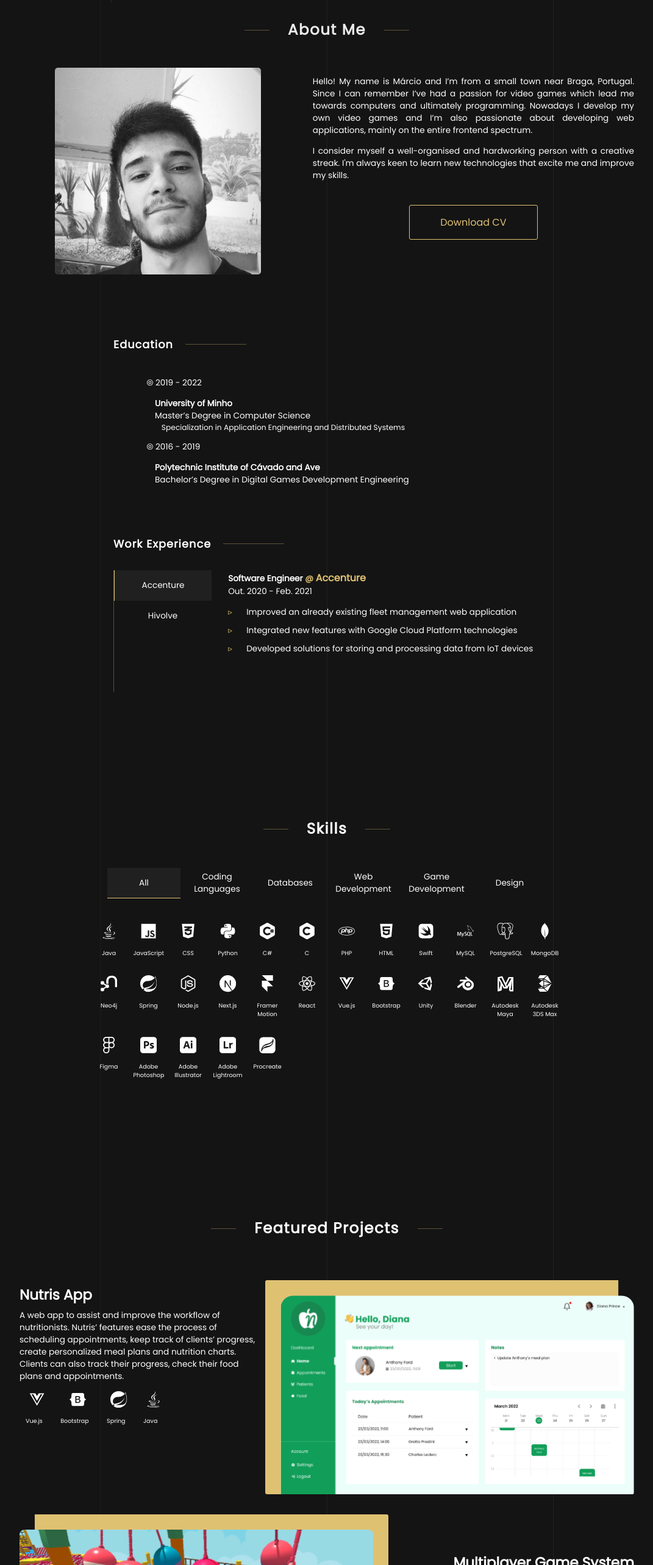
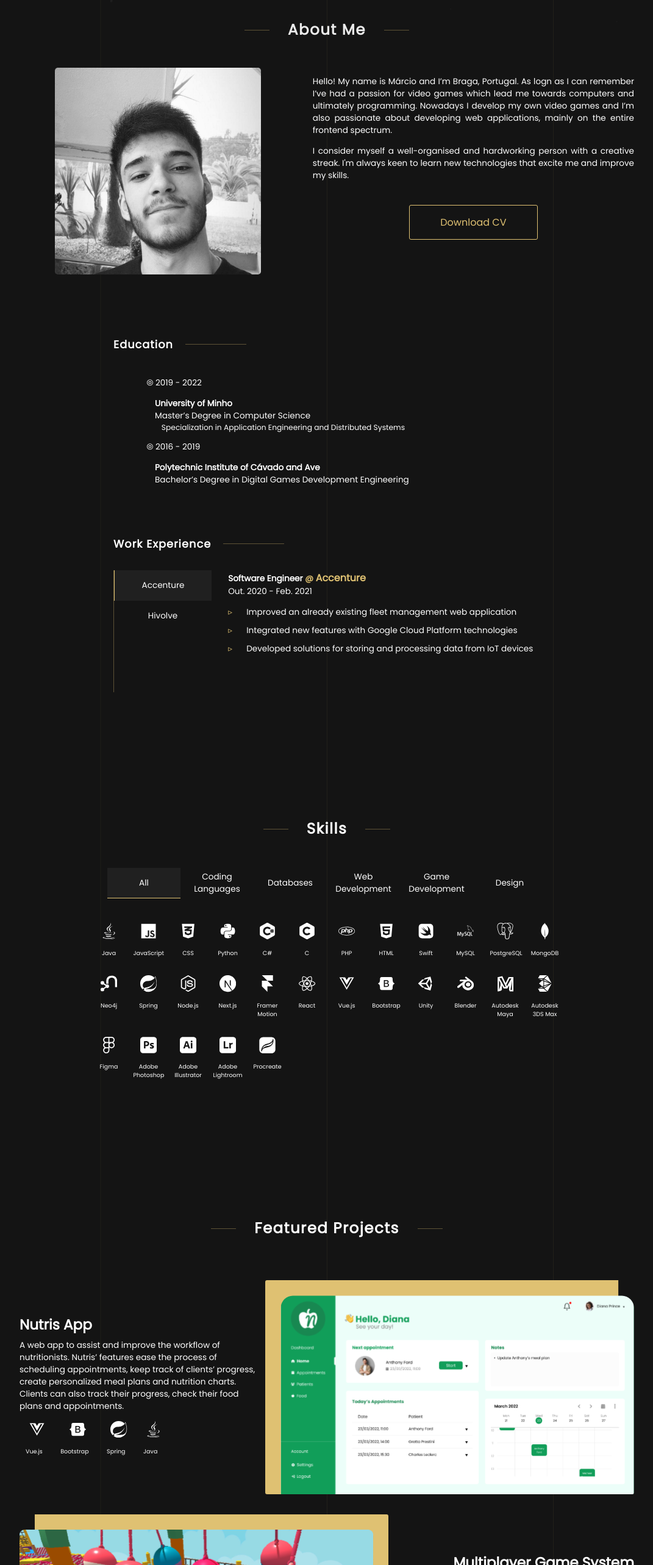
Before and after one commit to marsRocha/marsRocha.github.io, a Next.js app: page / in a window 1280 px wide. Shown: the part 920-3486 px from the top of the page at 61% size, without its empty margins (104-1175 px from the left). Built offline with nearby package versions, Linux system fonts and the light colour scheme.

Commit message:
changed about-me info

```diff
--- a/data.json
+++ b/data.json
@@ -10,7 +10,7 @@
     "about": {
         "profilePic": "me.png",
         "bio": [
-            "Hello! My name is Márcio and I’m from a small town near Braga, Portugal. Since I can remember I’ve had a passion for video games which lead me towards computers and ultimately programming. Nowadays I develop my own video games and I’m also passionate about developing web applications, mainly on the entire frontend spectrum.",
+            "Hello! My name is Márcio and I’m Braga, Portugal. As logn as I can remember I’ve had a passion for video games which lead me towards computers and ultimately programming. Nowadays I develop my own video games and I’m also passionate about developing web applications, mainly on the entire frontend spectrum.",
             "I consider myself a well-organised and hardworking person with a creative streak. I'm always keen to learn new technologies that excite me and improve my skills."
         ],
         "resumedownload": "https://raw.githubusercontent.com/marsRocha/marsRocha.github.io/master/cv_marcio_rocha.pdf",
--- a/styles/globals.scss
+++ b/styles/globals.scss
@@ -825,7 +825,8 @@ h3 {
   }
 
   .big-version {
-    display: unset;
+    display: grid;
+    place-content: center;
   }
 
   .skills_container{
@@ -1083,8 +1084,6 @@ h3 {
     color: #DFC172;
     margin-top: 0;
     margin-bottom: 0;
-    word-wrap: break-word;
-    hyphens: auto;
   }
 
   .subtitle {
@@ -1093,8 +1092,6 @@ h3 {
     line-height: 1em;
     letter-spacing: -.05em;
     color: #FFFFFF;
-    word-wrap: break-word;
-    hyphens: auto;
   }
 
   .button-home {
```
